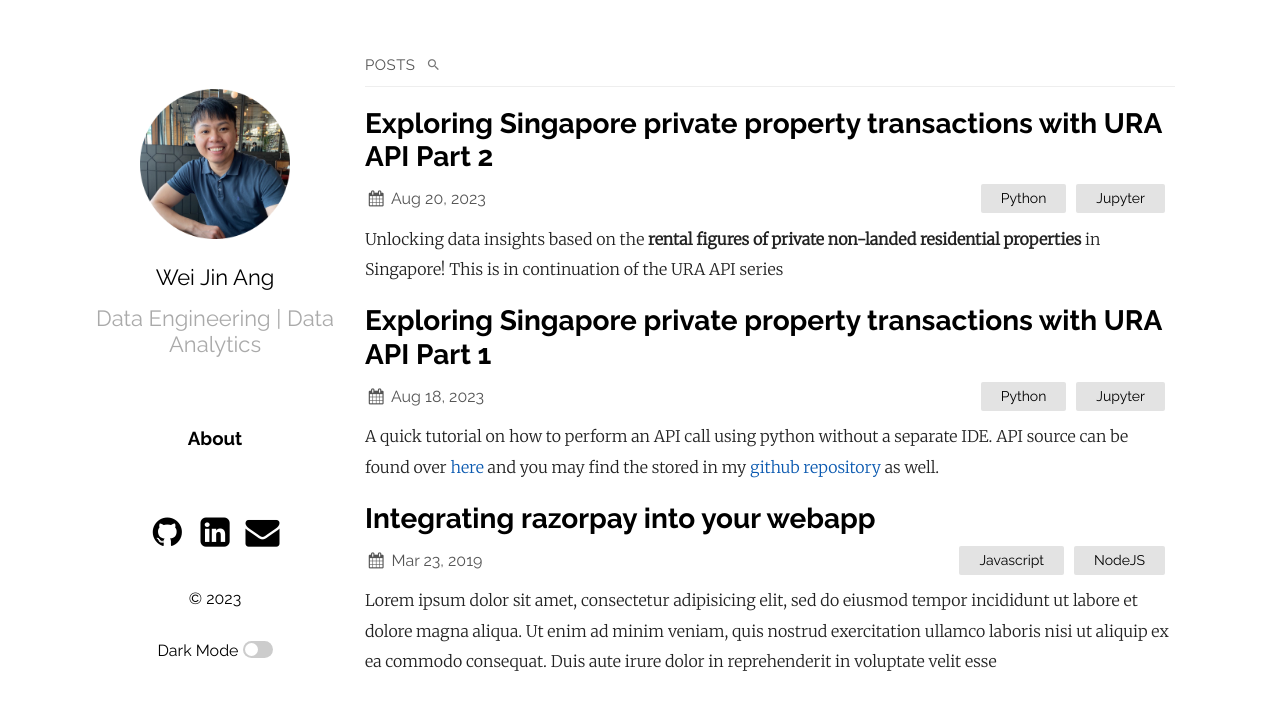
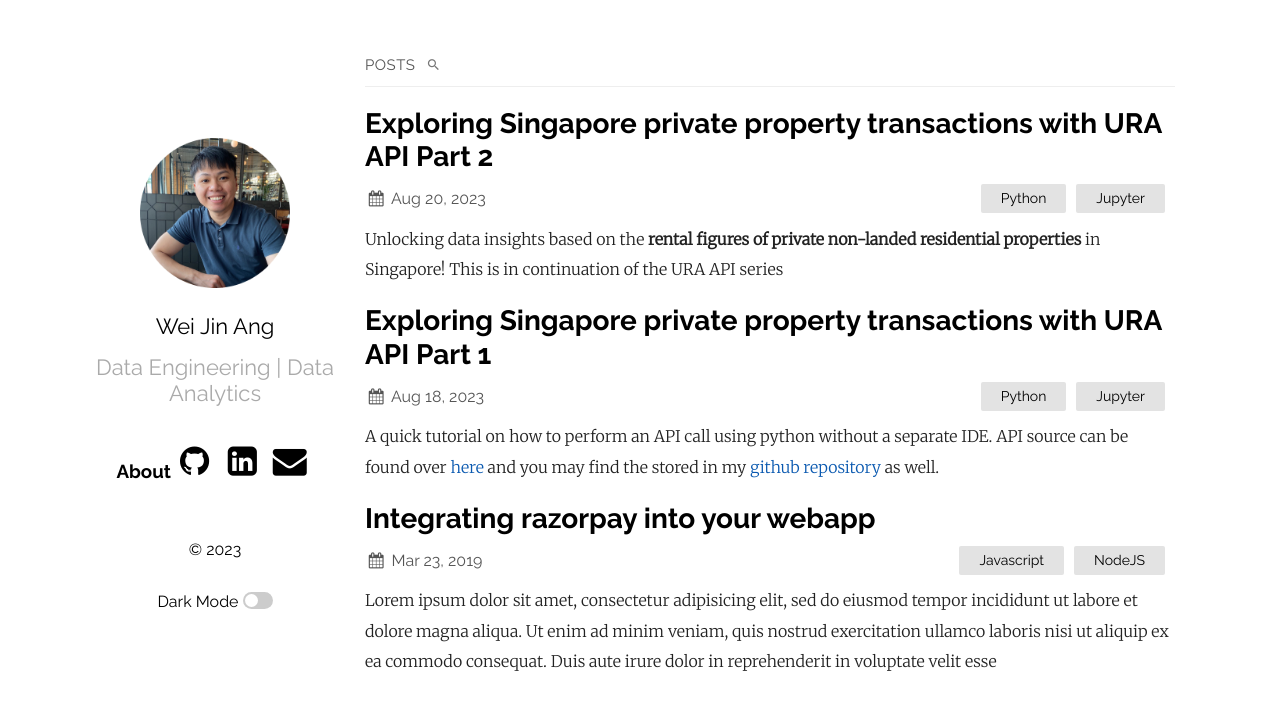
Before and after one commit to wjang96/wjang96.github.io, a Jekyll site: the page built from index.md, in a window 1280 px wide. Shown: the top 710 px of the page. Built offline with Jekyll 4.4.1, drawn with Linux system fonts in a browser that asks for light colours.

Commit message:
Update default.html

```diff
--- a/_layouts/default.html
+++ b/_layouts/default.html
@@ -33,10 +33,11 @@
       <p class="tagline">{{ site.plainwhite.tagline }}</p>
       {%- endif -%}
       </div>
-      <p style = "text-decoration:none" href=" https://wjang96.github.io/about"><h3><b>About</b></h3> </p>
       {% capture footer %}
       {%- if site.plainwhite.social_links != '' -%}
       <ul class="social about-footer {{condensed_class}}">
+        <a style = "text-decoration:none" href=" https://wjang96.github.io/about"><h3><b>About</b></h3></a>
+        <b></b>
         {%- if site.plainwhite.social_links.github -%}
         <a href="https://github.com/{{ site.plainwhite.social_links.github }}" target="_blank">
           <li>
```
